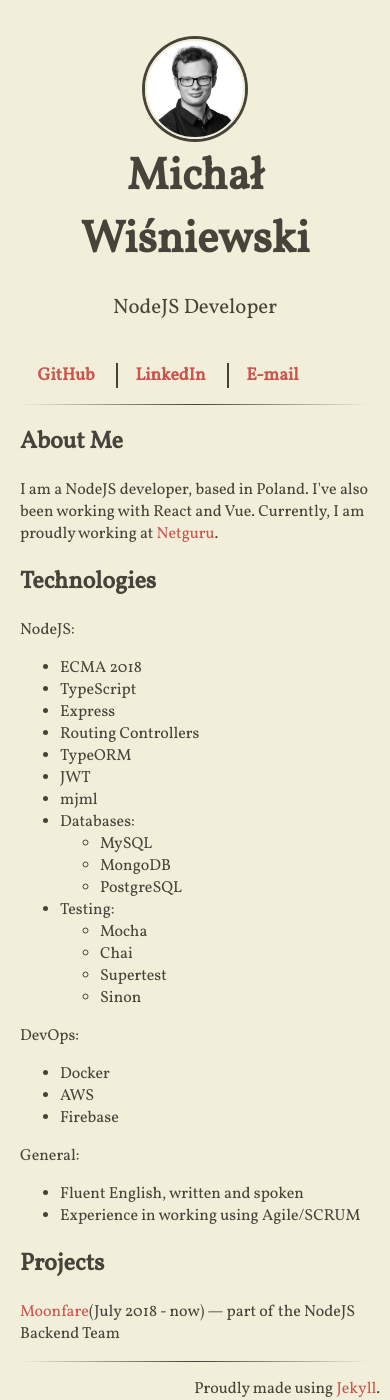
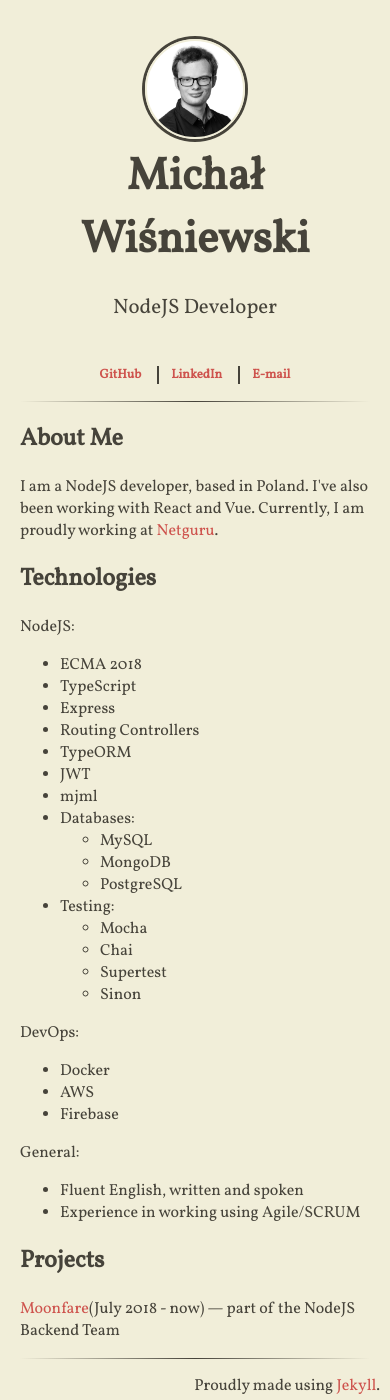
Before and after one commit to excentris/compass, a Jekyll site: the page built from index.html, in a window 390 px wide. Built offline with Jekyll 4.4.1, drawn with Linux system fonts in a browser that asks for light colours; nearby versions of some CDN libraries.

Commit message:
Fixed responsiveness

```diff
--- a/_config.yml
+++ b/_config.yml
@@ -1,5 +1,5 @@
 # general configuration
-url: http://mwisniewski.pl
+url: https://mwisniewski.pl
 baseurl: ''
 
 # compass configuration
--- a/_includes/head.html
+++ b/_includes/head.html
@@ -8,7 +8,7 @@
 
   <link rel="stylesheet" href="{{ site.baseurl }}/assets/normalize.css">
   <link rel="stylesheet" href="{{ site.baseurl }}/assets/main.css">
-  <link href="//maxcdn.bootstrapcdn.com/font-awesome/4.2.0/css/font-awesome.min.css" rel="stylesheet">
+  <link href="https://maxcdn.bootstrapcdn.com/font-awesome/4.2.0/css/font-awesome.min.css" rel="stylesheet">
   <link href='https://fonts.googleapis.com/css?family=Vollkorn' rel='stylesheet' type='text/css'>
 
   <link rel="canonical" href="{{ site.url }}{{ site.baseurl }}{{ page.url }}">
--- a/assets/main.scss
+++ b/assets/main.scss
@@ -126,6 +126,16 @@ footer {
 	}
 }
 
+@media (max-width: 768px) {
+	.main-list {
+		max-width: 100vw;
+		text-align: center;
+	}
+	.main-list-item {
+		font-size: 0.8em;
+	}
+}
+
 /* All other devices (768px and up) */
 @media (min-width: 768px) {
 	/* past 768px the layout is changed and the wrapper has a fixed width of 680px
```
